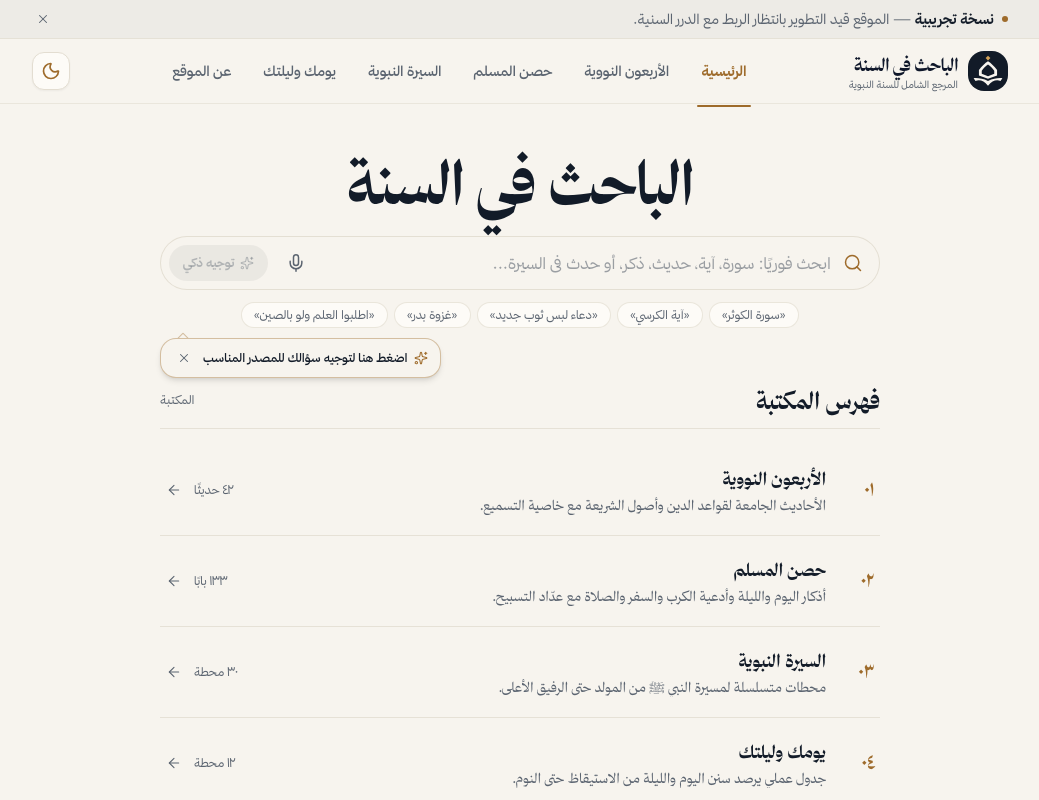
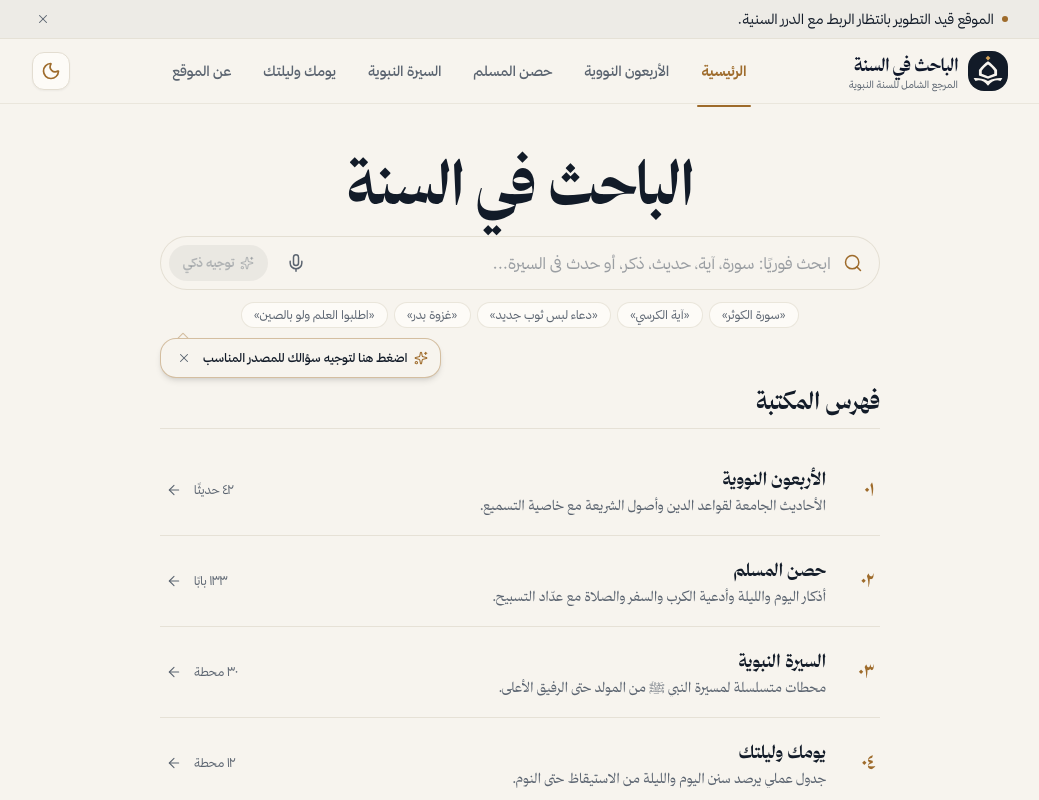
Before and after one commit to a0hv/Sunnah, a Next.js app: page / in a window 1280 px wide. Shown: the top 800 px of the page, without its empty margins (120-1159 px from the left). Built offline with nearby package versions, Linux system fonts and the light colour scheme.

Commit message:
feat: simplify preview banner text and library index heading

```diff
--- a/src/app/page.tsx
+++ b/src/app/page.tsx
@@ -57,13 +57,10 @@ export default function HomePage() {
 
       {/* 2. فهرس المكتبة المرقّم */}
       <section className="space-y-4">
-        <div className="flex items-center justify-between pb-3 border-b border-subtle-light/80 dark:border-subtle-dark/80">
+        <div className="pb-3 border-b border-subtle-light/80 dark:border-subtle-dark/80">
           <h2 className="text-xl sm:text-2xl font-bold font-display text-charcoal-light dark:text-charcoal-dark">
             فهرس المكتبة
           </h2>
-          <span className="text-xs text-muted-light dark:text-muted-dark font-sans">
-            المكتبة
-          </span>
         </div>
 
         <div className="divide-y divide-subtle-light/80 dark:divide-subtle-dark/80 border-b border-subtle-light/80 dark:border-subtle-dark/80">
--- a/src/components/PreviewBanner.tsx
+++ b/src/components/PreviewBanner.tsx
@@ -40,23 +40,8 @@ export function PreviewBanner() {
             className="w-1.5 h-1.5 rounded-full bg-[#9E6B2B] dark:bg-[#D4A359] shrink-0"
             aria-hidden="true"
           />
-          <p className="leading-snug sm:leading-normal">
-            <span className="sm:hidden text-xs">
-              <strong className="font-semibold text-charcoal-light dark:text-charcoal-dark">
-                نسخة تجريبية
-              </strong>{' '}
-              <span className="text-muted-light dark:text-muted-dark font-normal">
-                — الموقع قيد التطوير بانتظار الربط مع الدرر السنية
-              </span>
-            </span>
-            <span className="hidden sm:inline">
-              <strong className="font-semibold text-charcoal-light dark:text-charcoal-dark">
-                نسخة تجريبية
-              </strong>{' '}
-              <span className="text-muted-light dark:text-muted-dark font-normal">
-                — الموقع قيد التطوير بانتظار الربط مع الدرر السنية.
-              </span>
-            </span>
+          <p className="leading-snug sm:leading-normal text-xs sm:text-sm text-charcoal-light dark:text-charcoal-dark font-normal">
+            الموقع قيد التطوير بانتظار الربط مع الدرر السنية.
           </p>
         </div>
 
```
